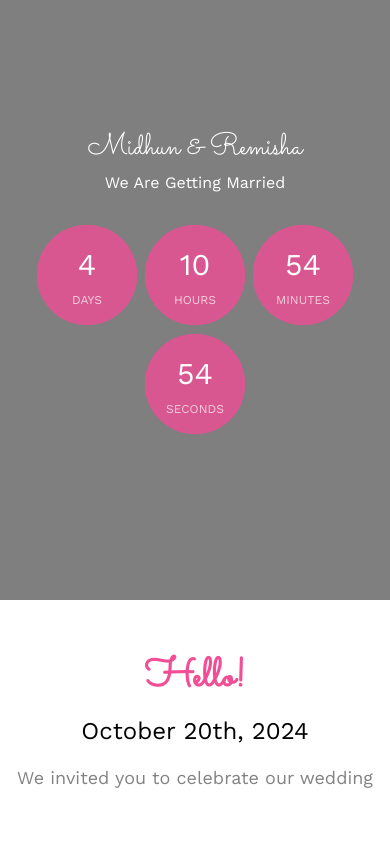
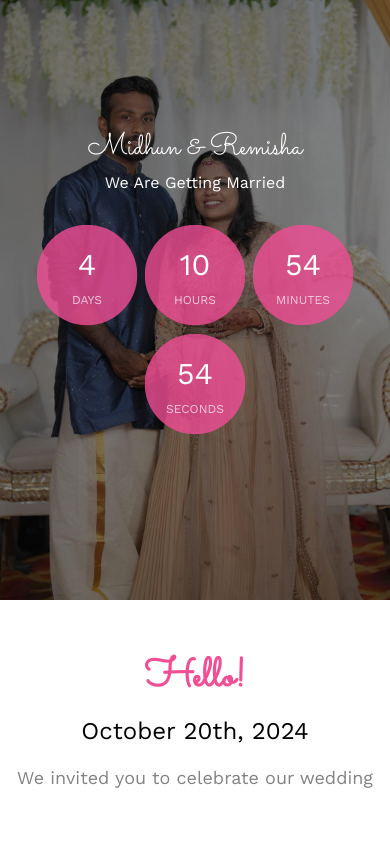
Before and after one commit to kerkzk/midhunremisha, a plain HTML site: page index.html in a window 390 px wide. Shown: the top 844 px of the page. Drawn offline with nearby package versions, Linux system fonts and the light colour scheme; files whose address does not match are found by name.

Commit message:
Update style.css

```diff
--- a/css/style.css
+++ b/css/style.css
@@ -297,6 +297,7 @@ h1, h2, h3, h4, h5, h6, figure {
 
 .fh5co-cover {
   background-size: contain;
+  background:url(../images/img_bg_2.jpg);
   background-repeat: no-repeat;
   position: relative;
   width: 100%;
@@ -1642,6 +1643,13 @@ form label {
   .fh5co-nav-toggle {
 
   }
+ .fh5co-cover
+ {
+  background-size: contain;
+  background:url(../images/img_bg_233.jpg);
+
+  background-size: cover;
+ }
 }
 
 .btn {
```
